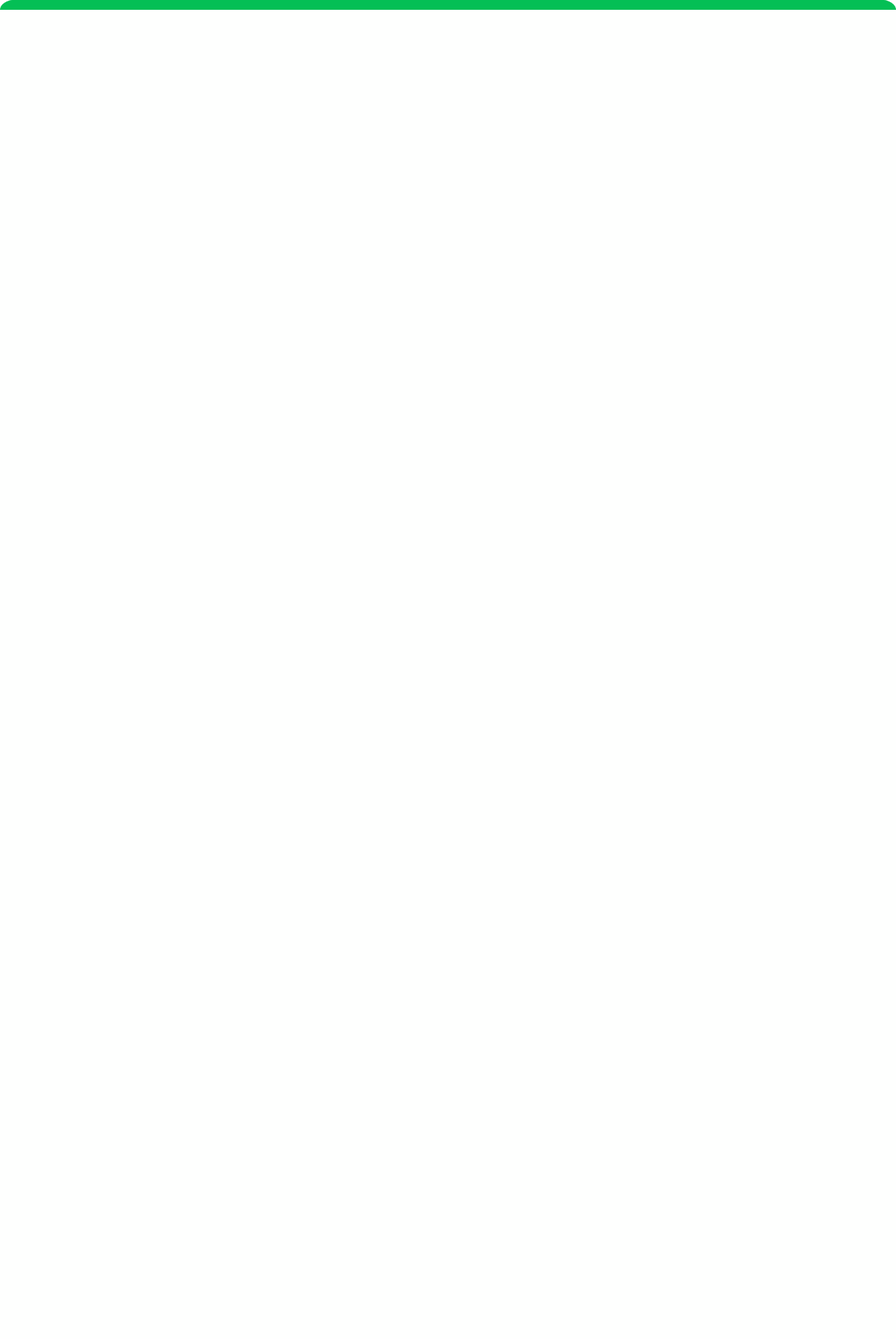
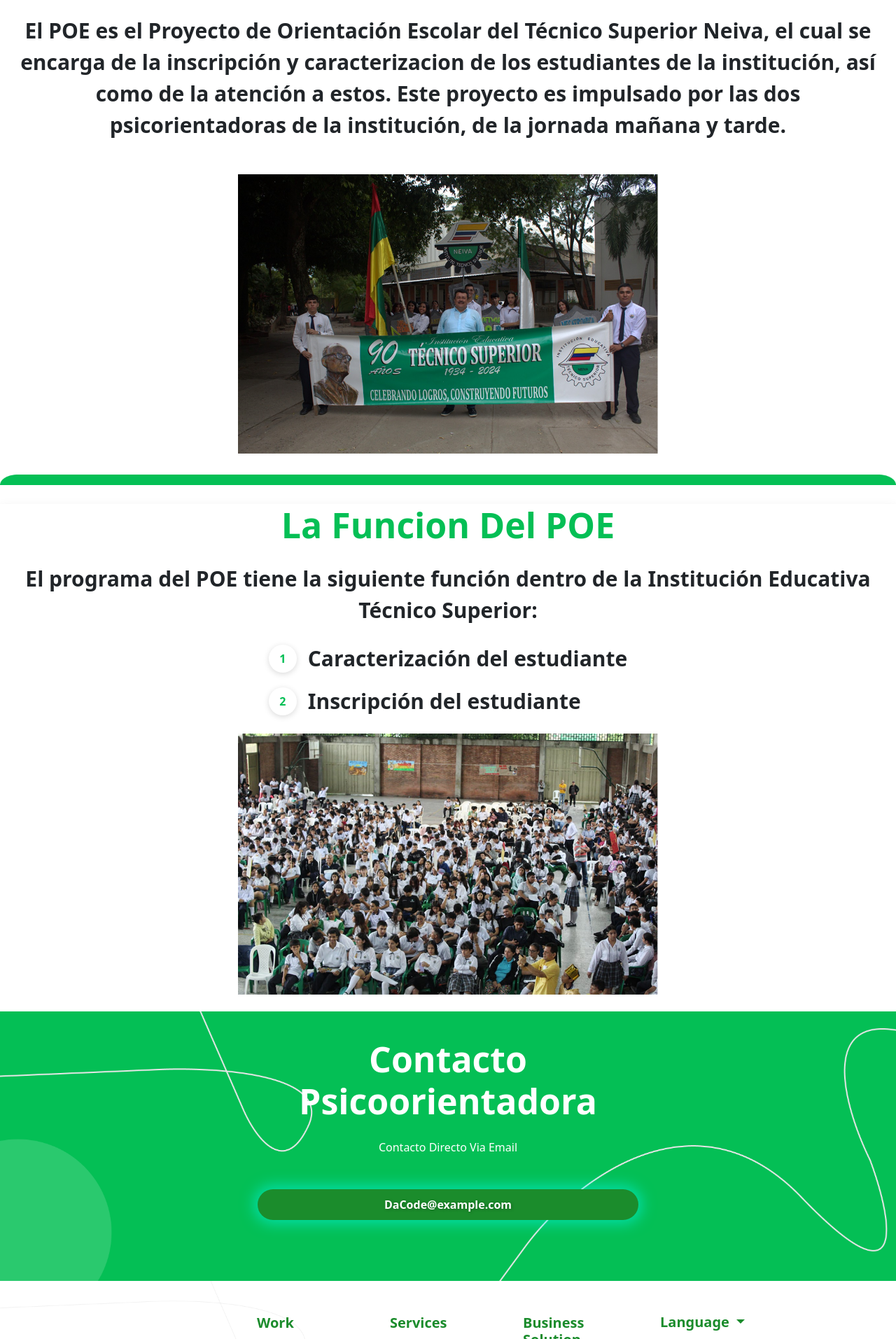
Before and after one commit to TheKelex/POE, a PHP site: page / in a window 1280 px wide; the page is wider, and only the part inside the window is pictured. Shown: the part 843-2756 px from the top of that part at 70% size. Before the commit the page ends 857 px from the top of that part, so only its background shows below. Run offline with PHP 8.4, Linux system fonts and the light colour scheme.

Commit message:
Index Finalizado

```diff
--- a/index.html
+++ b/index.html
@@ -16,6 +16,8 @@
         <img src="./Imagenes/Banner.png" alt="" class="img-fluid"
             style="width: 100%; max-height: 160px; object-fit: cover;">
     </div>
+
+
 
     <!--Inicio barra de navegacion-->
 
@@ -50,47 +52,212 @@
 
     <!--Fin inicio barra de navegacion-->
 
+
+
     <!--POE-->
 
     <div class="container" style="position: relative;">
         <div class="row align-items-center">
 
             <!-- Columna de texto -->
-            <div class="col-md-6 my-5">
-                <h1 style="color: #04BF55; font-weight: bold; font-size: 50px;">PROYECTO DE<br>ORIENTACION ESCOLAR (POE)
+            <div class="col-12 col-md-6 my-5">
+
+                <h1 class="titulos">PROYECTO
+                    DE<br>ORIENTACION ESCOLAR (POE)
                 </h1>
-                <p style="font-weight: bold; font-size: 30px; text-align: justify;">
+
+                <p class="textos">
                     “Orientar no es solo guiar caminos, sino despertar conciencias para que cada estudiante descubra,
                     construya y viva su propio proyecto de vida.”
                 </p>
-                <a href="#" class="btn rounded-pill px-4 py-2 mt-3 shadow" id="boton_1">
+
+                <a href="#que_es_el_poe" class="btn rounded-pill px-4 py-2 mt-3 shadow w-30 w-md-auto" id="boton_1">
                     ¿Qué es el POE?
                 </a>
+
                 <br>
+
             </div>
 
             <!-- Columna de imagen de manos con mariposas -->
-            <div class="col-md-6 text-center">
+            <div class="col-12 col-md-6 text-center" style="width: 50%;">
 
-                <img src="./Imagenes/Logo_Mariposas.png" alt="">
+                <img src="./Imagenes/Logo_Mariposas.png" alt="" class="img-fluid w-100">
 
             </div>
 
         </div>
 
-        <div class="logo-container">
-
-            <img src="Imagenes/Logo_Tecnico.png" alt="" class="img-fluid">
-
+        <div class="logo-container text-start my-4">
+            <img src="Imagenes/Logo_Tecnico.png" alt="" class="img-fluid" style="max-width: 200px;">
         </div>
 
     </div>
 
     <!--Fin POE-->
 
+
+
     <img src="./Imagenes/HR.png" class="img-fluid" width="100%">
 
-    <script src="./bootstrap-5.3.3-dist/js/bootstrap.js"></script>
+
+
+    <!--Inicio De Que Es El POE-->
+
+    <h1 class="text-center my-4 titulos" id="que_es_el_poe">
+
+        ¿Que Es El POE?
+
+    </h1>
+
+    <p class="textos m-4 text-center">
+
+        El POE es el Proyecto de Orientación Escolar del Técnico Superior Neiva, el cual se encarga de la inscripción y
+        caracterizacion de los estudiantes de la institución, así como de la atención a estos. Este proyecto es
+        impulsado por las dos psicorientadoras de la institución, de la jornada mañana y tarde.
+
+    </p>
+
+    <center>
+        <img src="./Imagenes/Img_Desfile.png" class="img-fluid m-4" style="width: 600px; height: auto;">
+    </center>
+
+    <!--Fin De Que Es El POE-->
+
+
+
+    <img src="./Imagenes/HR.png" class="img-fluid" width="100%">
+
+
+
+    <!--Inicio De La Funcion Del POE-->
+
+    <div class="shadow">
+
+        <h1 class="text-center my-4 titulos" id="que_es_el_poe">
+
+            La Funcion Del POE
+
+        </h1>
+
+        <p class="textos m-4 text-center">
+
+            El programa del POE tiene la siguiente función dentro de la Institución Educativa Técnico Superior:
+
+        </p>
+
+        <div class="d-flex flex-column align-items-center">
+
+            <div class="d-flex flex-column align-items-start">
+                <div class="d-flex align-items-center mb-3">
+                    <div class="d-flex align-items-center justify-content-center circulos me-3">1</div>
+                    <p class="textos mb-0">Caracterización del estudiante</p>
+                </div>
+
+                <div class="d-flex align-items-center">
+                    <div class="d-flex align-items-center justify-content-center circulos me-3">2</div>
+                    <p class="textos mb-0">Inscripción del estudiante</p>
+                </div>
+            </div>
+
+
+        </div>
+
+        <center>
+            <img src="./Imagenes/Img_FuncionPOE.png" class="img-fluid m-4" style="width: 600px; height: auto;">
+        </center>
+
+    </div>
+
+    <!--Fin De La Funcion Del POE-->
+
+
+
+    <!--Inicio Contacto Psicoorientadora-->
+
+    <div class="position-relative text-center">
+
+        <img src="./Imagenes/Contacto.png" class="img-fluid w-100">
+
+        <div class="position-absolute top-50 start-50 translate-middle">
+
+            <h2 class="titulo_contacto text-center">Contacto Psicoorientadora</h2>
+            <p class="text-center m-4" style="color: white;">Contacto Directo Via Email</p>
+            <p class="email rounded-pill m-5">DaCode@example.com</p>
+
+        </div>
+
+    </div>
+
+    <!--Fin Contacto Psicoorientadora-->
+
+
+
+    <!--Inicio Footer-->
+
+    <footer style="background: url(./Imagenes/footer.png) center center/cover; ">
+        <div class="container py-5 text-start">
+
+            <div class="row g-4">
+
+                <div class="col-md-3 d-flex align-items-center text-start">
+                    <p class="mb-3" style="color: #04BF55;">Far far away, behind the word mountains, far from the
+                        countries Vokalia
+                        and Consonantia
+                    </p>
+                </div>
+
+                <div class="col-md-2">
+                    <h5 class="titulo_footer">Work</h5>
+                    <ul class="list-unstyled">
+                        <li><a href="#" class="texto_footer text-decoration-none">Blog</a></li>
+                        <li><a href="#" class="texto_footer text-decoration-none">How We Work</a></li>
+                        <li><a href="#" class="texto_footer text-decoration-none">Testimonials</a></li>
+                    </ul>
+                </div>
+
+                <div class="col-md-2">
+                    <h5 class="titulo_footer">Services</h5>
+                    <ul class="list-unstyled">
+                        <li><a href="#" class="texto_footer text-decoration-none">Marketing Strategy</a></li>
+                        <li><a href="#" class="texto_footer text-decoration-none">Website Optimization</a></li>
+                        <li><a href="#" class="texto_footer text-decoration-none">Email Marketing</a></li>
+                    </ul>
+                </div>
+
+                <div class="col-md-2">
+                    <h5 class="titulo_footer">Business Solution</h5>
+                    <ul class="list-unstyled">
+                        <li><a href="#" class="texto_footer text-decoration-none">Partnership</a></li>
+                        <li><a href="#" class="texto_footer text-decoration-none">About Project</a></li>
+                        <li><a href="#" class="texto_footer text-decoration-none">Corporate</a></li>
+                    </ul>
+                </div>
+
+                <div class="col-md-3">
+                    <div class="dropdown">
+                        <button class="dropdown-toggle lenguage fs-5 align-baseline" type="button" data-bs-toggle="dropdown"
+                            aria-expanded="false">
+                            Language
+                        </button>
+                        <ul class="dropdown-menu">
+                            <li><a class="dropdown-item" href="#">Spanish</a></li>
+                            <li><a class="dropdown-item" href="#">English</a></li>
+                        </ul>
+                    </div>
+                </div>
+
+            </div>
+
+            <p class="text-start mb-0">© DaCode, 2020</p>
+
+        </div>
+    </footer>
+
+    <!--Fin Footer-->
+
+    <script src="./bootstrap-5.3.7-dist/js/bootstrap.bundle.min.js"></script>
+
 
 </body>
 
--- a/style.css
+++ b/style.css
@@ -1,9 +1,7 @@
 #boton_1 {
-
   border-color: gray;
-    color: #04BF55;
+  color: #04bf55;
   font-weight: bold;
-
 }
 
 .logo-container {
@@ -11,9 +9,7 @@
   bottom: 0;
   left: 0;
   width: 100px;
-    opacity: 0.4;
   z-index: 0;
-    pointer-events: none;
   text-align: left;
 }
 
@@ -21,3 +17,91 @@
   width: 100%;
   height: auto;
 }
+
+.titulos {
+  color: #04bf55;
+  font-weight: bold;
+  font-size: clamp(2rem, 5vw, 50px);
+}
+
+.textos {
+  font-weight: bold;
+  font-size: clamp(1rem, 3vw, 30px);
+  text-align: justify;
+  align-items: center;
+}
+
+.circulos {
+  display: inline-flex;
+  align-items: center;
+  justify-content: center;
+  width: 40px;
+  height: 40px;
+  border-radius: 50%;
+  background-color: #ffffff;
+  color: #04bf55;
+  font-weight: bold;
+  box-shadow: 0 2px 8px rgba(0, 0, 0, 0.15);
+  margin-right: 10px;
+}
+
+.titulo_contacto {
+  color: #ffffff;
+  font-weight: bold;
+  font-size: clamp(2rem, 5vw, 50px);
+}
+
+.email {
+
+    color: white;
+    padding: 10px 30px;
+    background-color: #1B8C2C;
+    font-weight: bold;
+    text-shadow: 1px 1px 4px rgba(0, 0, 0, 0.3);
+    box-shadow: 0 0 20px 5px rgba(0, 255, 255, 0.5);
+    transition: all 0.3s ease-in-out;
+
+}
+
+.email:hover {
+  box-shadow: 0 0 25px 10px rgba(0, 255, 255, 0.7); /* más glow al pasar el mouse */
+}
+
+.titulo_footer {
+
+    color: #1B8C2C;
+    font-weight: bold;
+    margin-bottom: 10px;
+
+}
+
+.texto_footer {
+
+    color: gray;
+    opacity: 0.40;
+    display: block;
+    margin-bottom: 0.4rem;
+    transition: all 0.3s ease-in-out;
+
+}
+
+.texto_footer:hover {
+
+    color: rgb(0, 0, 0);
+
+}
+
+.lenguage {
+
+    border: 0;
+    background-color: transparent;
+    color: #1B8C2C;
+    font-weight: bold;
+
+}
+
+.dropdown-toggle.lenguage {
+  padding: 1;
+  line-height: 1;        /* igual a h5 */
+  vertical-align: baseline; /* alínealo con el texto */
+}
```
Also changed, not shown: Imagenes/Contacto.png (added), Imagenes/Img_Desfile.png (added), Imagenes/Img_FuncionPOE.png (added), Imagenes/footer.png (added). Lines whose indentation alone changed are shown as unchanged.
